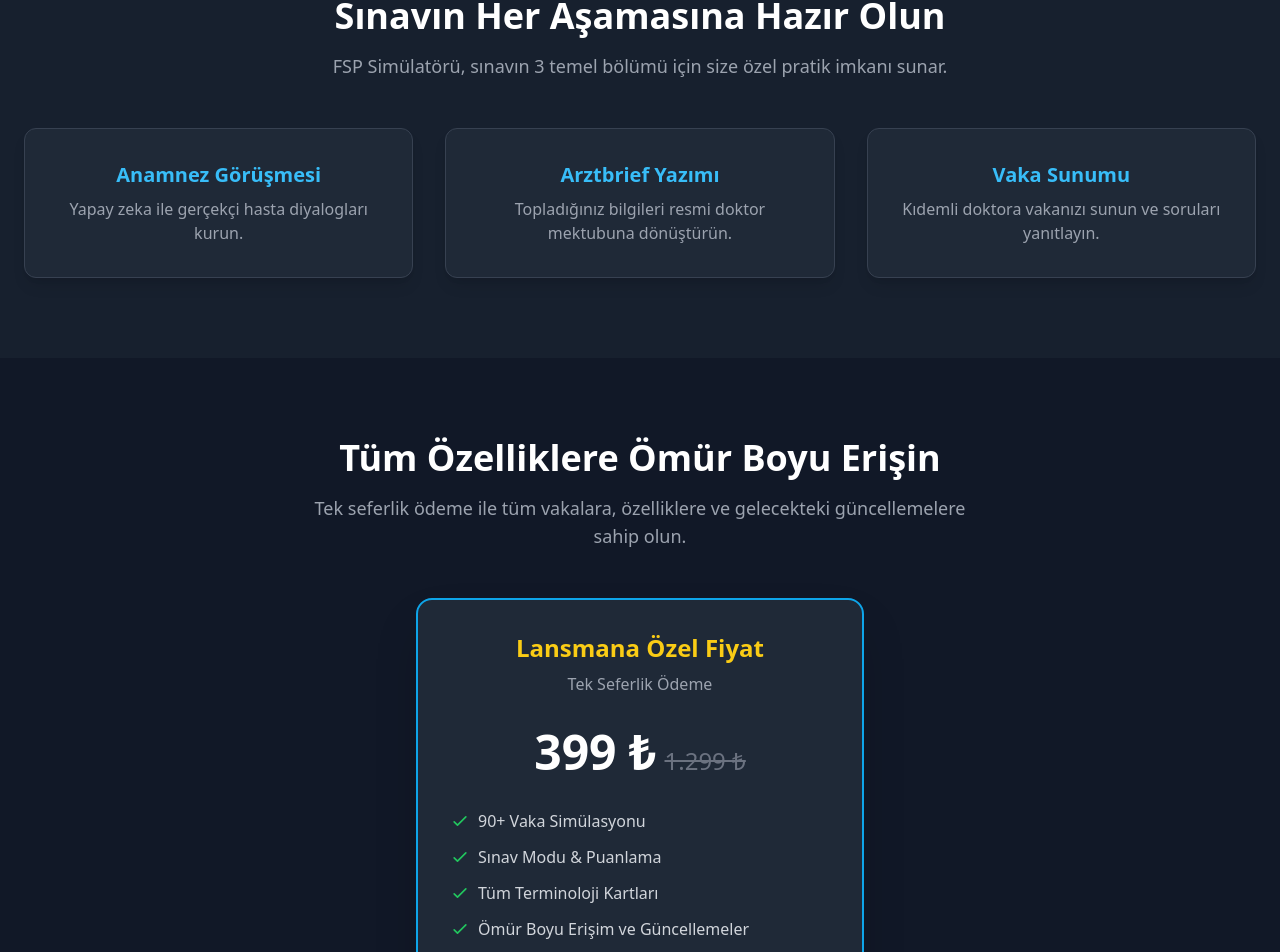
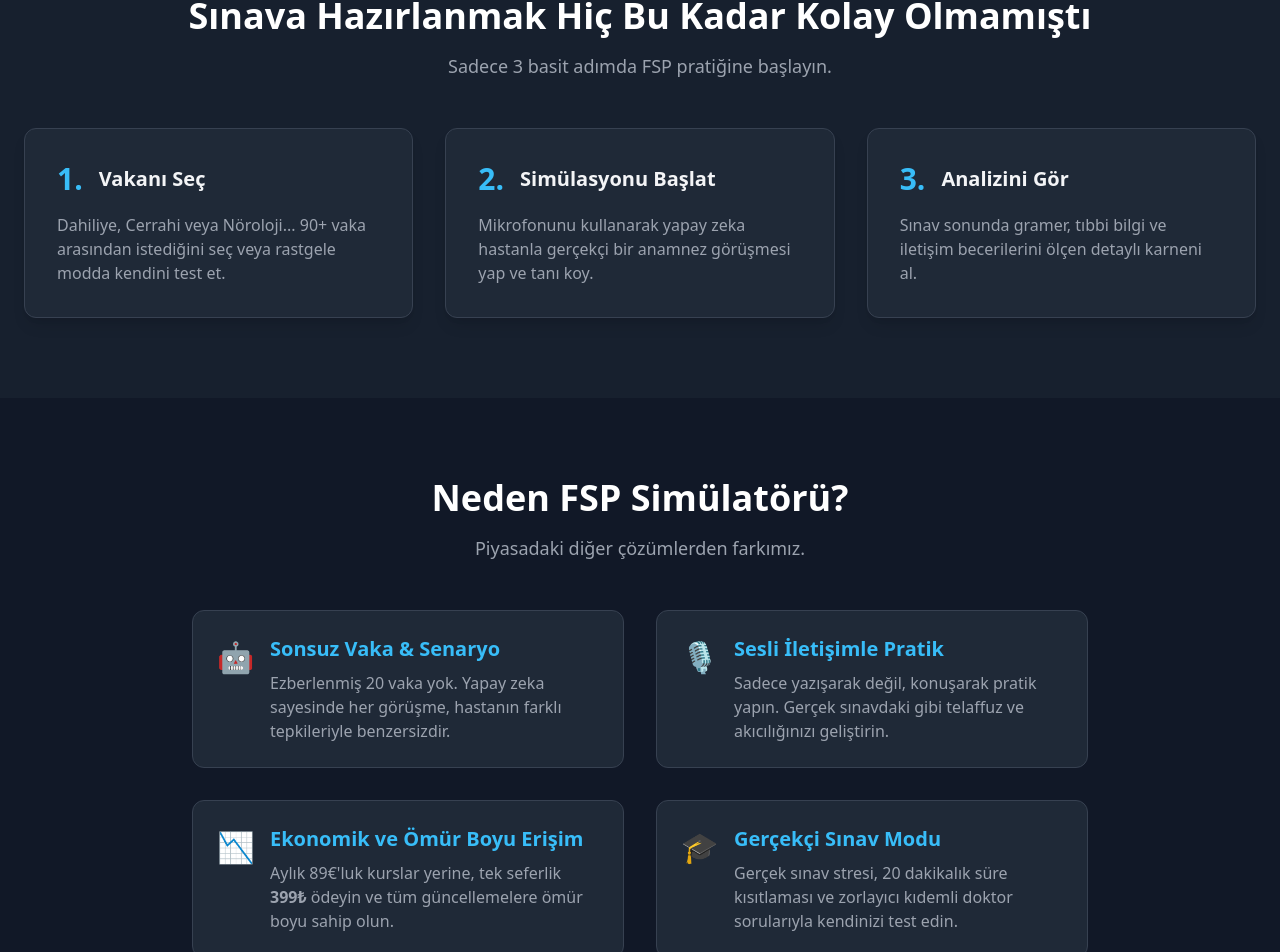
Before and after one commit to tolgaercan4835/FSPSIMULATOR, a React (Vite) app: page / in a window 1280 px wide. Shown: the part 836-1788 px from the top of the page. Built offline with nearby package versions, Linux system fonts and the light colour scheme; no server answers.

Commit message:
Add files via upload

```diff
--- a/components/LandingPage.tsx
+++ b/components/LandingPage.tsx
@@ -117,29 +117,72 @@ const LandingPage: React.FC<LandingPageProps> = ({ onLoginSuccess, onEnterGuestM
 
             <section className="py-20 bg-gray-800/50">
                 <div className="container mx-auto px-6 text-center">
-                    <h2 className="text-3xl md:text-4xl font-bold text-white mb-4">Sınavın Her Aşamasına Hazır Olun</h2>
-                    <p className="text-lg text-gray-400 max-w-2xl mx-auto mb-12">FSP Simülatörü, sınavın 3 temel bölümü için size özel pratik imkanı sunar.</p>
-                    <div className="grid grid-cols-1 md:grid-cols-3 gap-8">
-                         {/* Feature 1 */}
+                    <h2 className="text-3xl md:text-4xl font-bold text-white mb-4">Sınava Hazırlanmak Hiç Bu Kadar Kolay Olmamıştı</h2>
+                    <p className="text-lg text-gray-400 max-w-2xl mx-auto mb-12">Sadece 3 basit adımda FSP pratiğine başlayın.</p>
+                    <div className="grid grid-cols-1 md:grid-cols-3 gap-8 text-left">
                         <div className="bg-gray-800 p-8 rounded-xl shadow-lg border border-gray-700">
-                             <h3 className="text-xl font-bold text-sky-400 mb-2">Anamnez Görüşmesi</h3>
-                             <p className="text-gray-400">Yapay zeka ile gerçekçi hasta diyalogları kurun.</p>
+                             <div className="flex items-center mb-4">
+                                <span className="text-3xl font-bold text-sky-400 mr-4">1.</span>
+                                <h3 className="text-xl font-bold text-gray-100">Vakanı Seç</h3>
+                             </div>
+                             <p className="text-gray-400">Dahiliye, Cerrahi veya Nöroloji... 90+ vaka arasından istediğini seç veya rastgele modda kendini test et.</p>
                         </div>
-                        {/* Feature 2 */}
                         <div className="bg-gray-800 p-8 rounded-xl shadow-lg border border-gray-700">
-                            <h3 className="text-xl font-bold text-sky-400 mb-2">Arztbrief Yazımı</h3>
-                            <p className="text-gray-400">Topladığınız bilgileri resmi doktor mektubuna dönüştürün.</p>
+                             <div className="flex items-center mb-4">
+                                <span className="text-3xl font-bold text-sky-400 mr-4">2.</span>
+                                <h3 className="text-xl font-bold text-gray-100">Simülasyonu Başlat</h3>
+                             </div>
+                             <p className="text-gray-400">Mikrofonunu kullanarak yapay zeka hastanla gerçekçi bir anamnez görüşmesi yap ve tanı koy.</p>
                         </div>
-                        {/* Feature 3 */}
                         <div className="bg-gray-800 p-8 rounded-xl shadow-lg border border-gray-700">
-                            <h3 className="text-xl font-bold text-sky-400 mb-2">Vaka Sunumu</h3>
-                            <p className="text-gray-400">Kıdemli doktora vakanızı sunun ve soruları yanıtlayın.</p>
+                             <div className="flex items-center mb-4">
+                                <span className="text-3xl font-bold text-sky-400 mr-4">3.</span>
+                                <h3 className="text-xl font-bold text-gray-100">Analizini Gör</h3>
+                             </div>
+                            <p className="text-gray-400">Sınav sonunda gramer, tıbbi bilgi ve iletişim becerilerini ölçen detaylı karneni al.</p>
                         </div>
                     </div>
                 </div>
             </section>
 
-            <section className="py-20">
+             <section className="py-20">
+                <div className="container mx-auto px-6 text-center">
+                    <h2 className="text-3xl md:text-4xl font-bold text-white mb-4">Neden FSP Simülatörü?</h2>
+                    <p className="text-lg text-gray-400 max-w-2xl mx-auto mb-12">Piyasadaki diğer çözümlerden farkımız.</p>
+                    <div className="grid grid-cols-1 md:grid-cols-2 gap-8 text-left max-w-4xl mx-auto">
+                        <div className="bg-gray-800 p-6 rounded-xl border border-gray-700 flex items-start gap-4">
+                            <span className="text-3xl mt-1">🤖</span>
+                            <div>
+                                <h3 className="text-xl font-bold text-sky-400 mb-2">Sonsuz Vaka & Senaryo</h3>
+                                <p className="text-gray-400">Ezberlenmiş 20 vaka yok. Yapay zeka sayesinde her görüşme, hastanın farklı tepkileriyle benzersizdir.</p>
+                            </div>
+                        </div>
+                        <div className="bg-gray-800 p-6 rounded-xl border border-gray-700 flex items-start gap-4">
+                            <span className="text-3xl mt-1">🎙️</span>
+                            <div>
+                                <h3 className="text-xl font-bold text-sky-400 mb-2">Sesli İletişimle Pratik</h3>
+                                <p className="text-gray-400">Sadece yazışarak değil, konuşarak pratik yapın. Gerçek sınavdaki gibi telaffuz ve akıcılığınızı geliştirin.</p>
+                            </div>
+                        </div>
+                        <div className="bg-gray-800 p-6 rounded-xl border border-gray-700 flex items-start gap-4">
+                            <span className="text-3xl mt-1">📉</span>
+                             <div>
+                                <h3 className="text-xl font-bold text-sky-400 mb-2">Ekonomik ve Ömür Boyu Erişim</h3>
+                                <p className="text-gray-400">Aylık 89€'luk kurslar yerine, tek seferlik <strong>399₺</strong> ödeyin ve tüm güncellemelere ömür boyu sahip olun.</p>
+                            </div>
+                        </div>
+                         <div className="bg-gray-800 p-6 rounded-xl border border-gray-700 flex items-start gap-4">
+                            <span className="text-3xl mt-1">🎓</span>
+                            <div>
+                                <h3 className="text-xl font-bold text-sky-400 mb-2">Gerçekçi Sınav Modu</h3>
+                                <p className="text-gray-400">Gerçek sınav stresi, 20 dakikalık süre kısıtlaması ve zorlayıcı kıdemli doktor sorularıyla kendinizi test edin.</p>
+                            </div>
+                        </div>
+                    </div>
+                </div>
+            </section>
+
+            <section className="py-20 bg-gray-800/50">
                 <div className="container mx-auto px-6 text-center">
                     <h2 className="text-3xl md:text-4xl font-bold text-white mb-4">Tüm Özelliklere Ömür Boyu Erişin</h2>
                     <p className="text-lg text-gray-400 max-w-2xl mx-auto mb-12">Tek seferlik ödeme ile tüm vakalara, özelliklere ve gelecekteki güncellemelere sahip olun.</p>
--- a/components/PremiumModal.tsx
+++ b/components/PremiumModal.tsx
@@ -73,9 +73,12 @@ const PremiumModal: React.FC<PremiumModalProps> = ({ isOpen, onClose, onConfirm
                     </div>
 
                     <div className="bg-gray-900/50 p-4 rounded-lg text-center my-6 border border-gray-700">
-                        <p className="text-gray-300">Tek Seferlik Ödeme</p>
-                        <p className="text-4xl font-extrabold text-white my-1">$5.99</p>
-                        <p className="text-sm text-gray-400">Gizli ücret yok, ömür boyu erişim.</p>
+                        <p className="font-semibold text-yellow-400">Lansmana Özel Fiyat</p>
+                        <div className="my-2 flex items-baseline justify-center gap-2">
+                            <span className="text-4xl font-extrabold text-white">399 ₺</span>
+                            <span className="text-xl text-gray-500 line-through">1.299 ₺</span>
+                        </div>
+                        <p className="text-sm text-gray-400">Tek seferlik ödeme, ömür boyu erişim.</p>
                     </div>
 
                     <button
```
